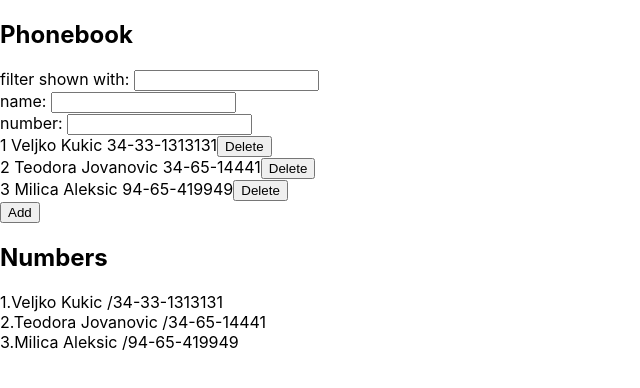
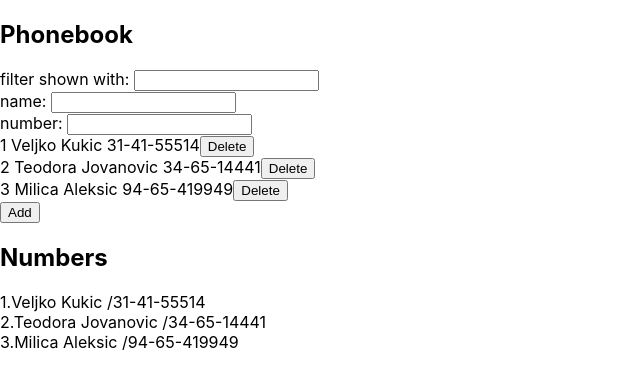
Before and after one commit to Ljove87/phonebook, a React (Create React App) app: page / in a window 1280 px wide. Shown: the top 388 px of the page, without its empty margins (0-640 px from the left). Built offline with nearby package versions, Linux system fonts and the light colour scheme; data requests are answered from the project's data file.

Commit message:
lsat commit

```diff
--- a/db.json
+++ b/db.json
@@ -2,7 +2,7 @@
   "persons": [
     {
       "name": "Veljko Kukic",
-      "number": "34-33-1313131",
+      "number": "31-41-55514",
       "id": 1
     },
     {
--- a/src/App.js
+++ b/src/App.js
@@ -12,40 +12,8 @@ const  App = () => {
   const [newNumber, setNewNumber] = useState([])
   const [filter, setNewFilter] = useState([])
 
-  const checkUpdateExistingNumber = () => {
-    const personByName = persons.find(p => p.name === newName);
-    const personByNumber = persons.find(p => p.number === newNumber);
+  // update request PUT
 
-    if (!personByName && !personByNumber) {
-      return false;
-    }
-    if (
-      personByName &&
-      !window.confirm(
-        `Name ${newName} is already in the phonebook.\nDo you want to update the number to ${newNumber}?`
-      )
-    ) {
-      return false;
-    }
-    if (
-      personByNumber &&
-      !window.confirm(
-        `Number ${newNumber} is already in the phonebook.\nDo you want to update the name to ${newName}?`
-      )
-    ) {
-      return false;
-    }
-    const p = personByName || personByNumber;
-    const id = p.id;
-    personService
-      .update(id, { ...p, name: newName, number: newNumber })
-      .then(updatedPerson => {
-        setPersons(persons.map(p => (p.id !== id ? p : updatedPerson)));
-        setNewName("");
-        setNewNumber("");
-      })
-    return true;
-  };
 
 
   // delete person by his ID using axios
@@ -79,9 +47,7 @@ const  App = () => {
   // adding new names using json data with axios
   const addName = (e) => {
     e.preventDefault()
-    if (checkUpdateExistingNumber()) {
-      return;
-    }
+
     const nameObject = {
       name: newName,
       number: newNumber,
```
